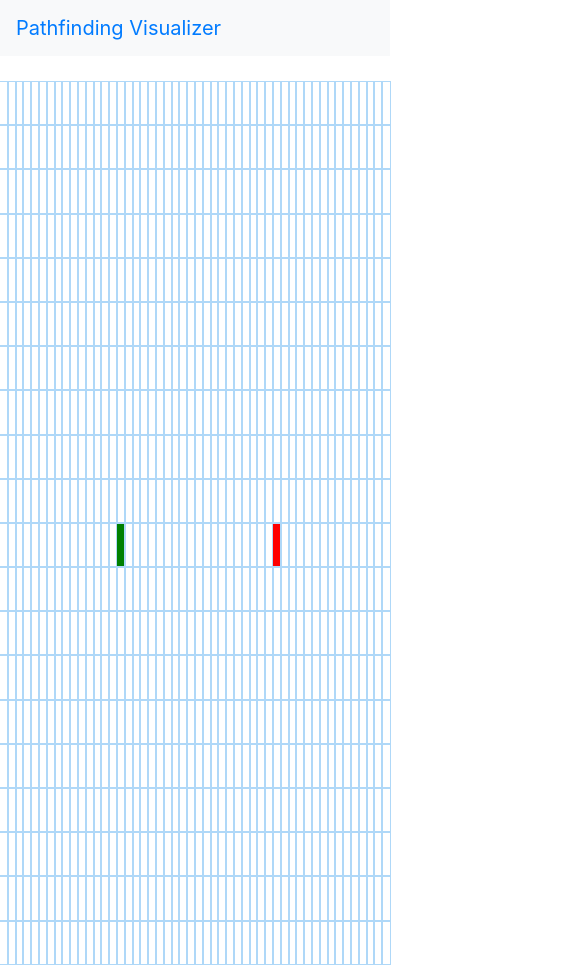
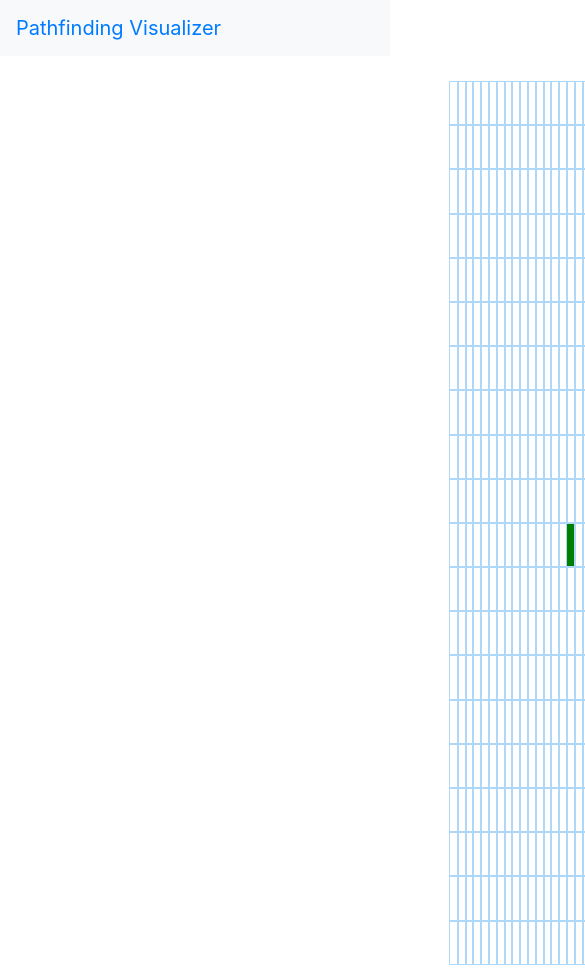
Before and after one commit to ala-bouzeghaia/pathfinding-visualizer, a React (Create React App) app: page / in a window 390 px wide. Shown: the top 976 px of the page, 585 px wide, since content can reach past the window. Built offline with nearby package versions, Linux system fonts and the light colour scheme.

Commit message:
Made grid responsive

```diff
--- a/src/App.css
+++ b/src/App.css
@@ -53,6 +53,11 @@
 }
 .link-button:focus {
   text-decoration: none;
+  border-color: transparent;
+}
+.link-button:active {
+  outline: none;
+  border-color: transparent;
 }
 
 .visualize-button {
@@ -66,5 +71,11 @@
 }
 
 .grid {
-  margin: 30px 0 10px;
+  margin: 30px 50px 0px 20px;
+  width: 1250px;
+  height: 500px;
 }
+
+.row {
+  width: 100vw;
+}
```
